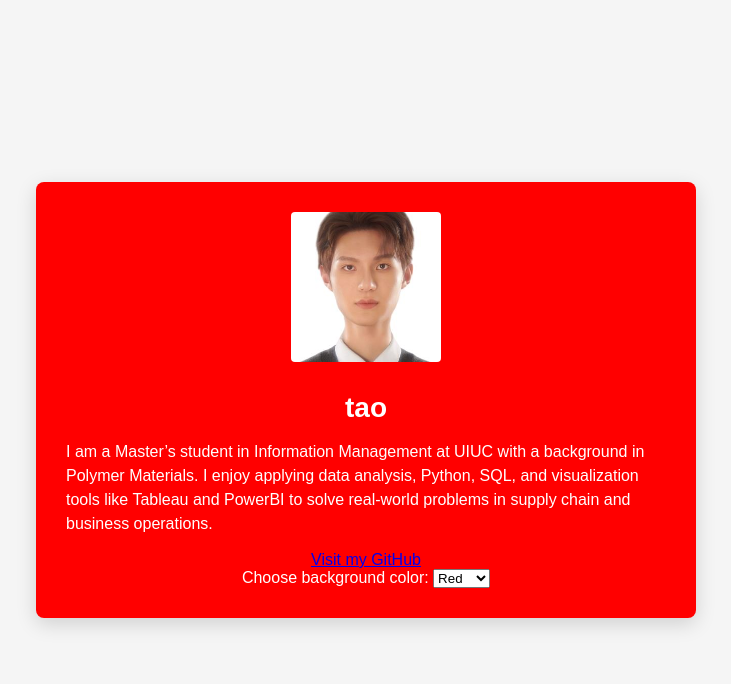
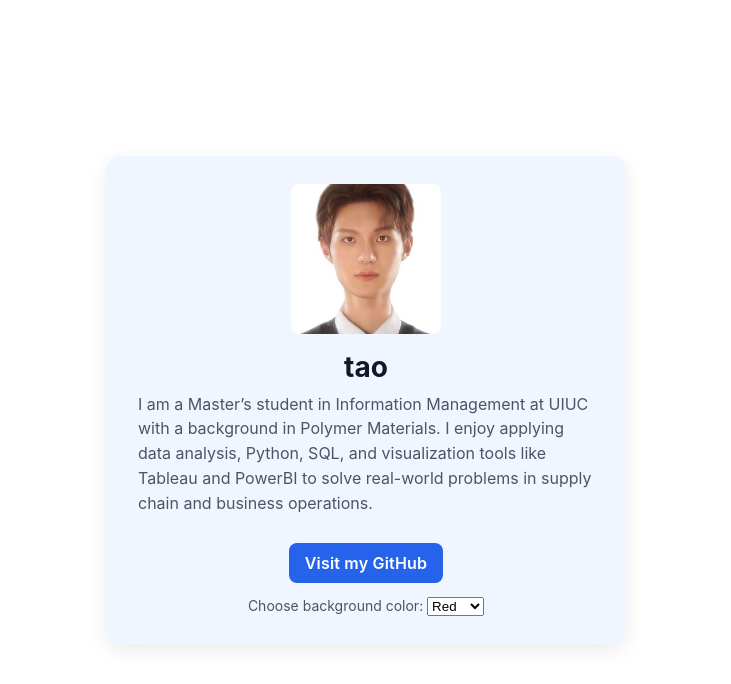
Before and after one commit to jw164/mp0, a plain HTML site: page index.html in a window 1280 px wide. Shown: the whole page, without its empty margins (274-1005 px from the left). Drawn offline with Linux system fonts and the light colour scheme.

Commit message:
Update styles.css

```diff
--- a/styles.css
+++ b/styles.css
@@ -1,45 +1,70 @@
-body {
+:root{
+  --card-bg: #f0f6ff;
+  --text: #111827;
+  --muted: #4b5563;
+  --shadow: 0 6px 20px rgba(0,0,0,.08);
+  --radius: 14px;
+}
+
+* { box-sizing: border-box; }
+
+body{
   margin: 0;
   min-height: 100vh;
+  background: #ffffff;
+  color: var(--text);
+  font-family: -apple-system,BlinkMacSystemFont,"Segoe UI",Roboto,Helvetica,Arial,"Apple Color Emoji","Segoe UI Emoji";
   display: flex;
   align-items: center;
   justify-content: center;
-  font-family: Arial, Helvetica, sans-serif;
-  background: #f5f5f5;
 }
 
-.card {
-  background: red;
-  color: white;
-  width: min(90vw, 600px);
-  padding: 30px;
+.card{
+  width: min(92vw, 520px);
+  padding: 28px 32px;
+  border-radius: var(--radius);
+  background: var(--card-bg);
+  box-shadow: var(--shadow);
   text-align: center;
-  border-radius: 8px;
-  box-shadow: 0 6px 20px rgba(0,0,0,.15);
 }
 
-.avatar {
+.avatar{
   width: 150px;
   height: 150px;
+  display: block;
+  margin: 0 auto 16px;
   object-fit: cover;
-  border-radius: 4px;
-  margin-bottom: 16px;
+  border-radius: 8px;
 }
 
-h1 {
-  margin: 10px 0 5px;
+h1{
+  margin: 6px 0 8px;
   font-size: 28px;
-  font-weight: bold;
 }
 
-.email {
-  font-style: italic;
-  margin-bottom: 20px;
+.bio{
+  margin: 0 auto 16px;
+  max-width: 48ch;
+  line-height: 1.55;
+  text-align: left;
+  color: var(--muted);
 }
 
-.bio {
-  font-size: 16px;
-  line-height: 1.5;
-  text-align: left;
-  margin-bottom: 15px;
+.link{
+  display: inline-block;
+  margin-top: 12px;
+  padding: 10px 16px;
+  border-radius: 8px;
+  text-decoration: none;
+  background: #2563eb;
+  color: #fff;
+  font-weight: 600;
+  letter-spacing: .2px;
 }
+.link:hover, .link:focus { filter: brightness(.95); }
+
+.control{
+  margin-top: 14px;
+  font-size: 14px;
+  color: var(--muted);
+}
```
